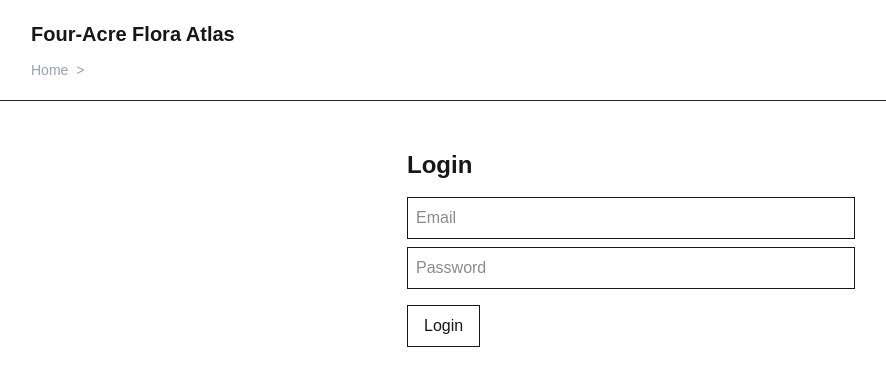
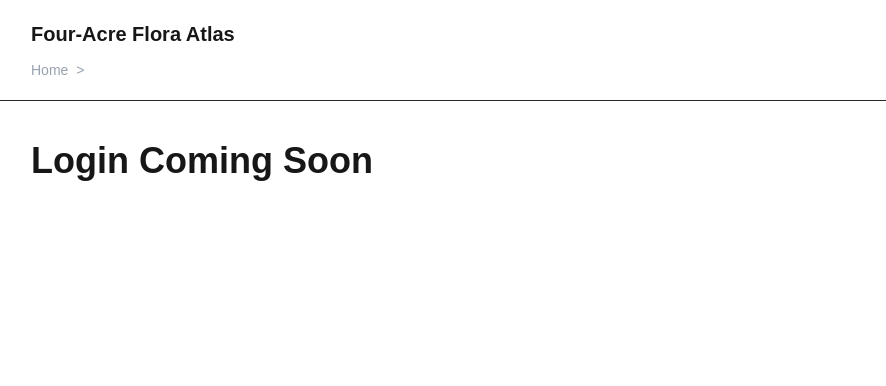
Before and after one commit to amandakoster/four-acre-flora-atlas, a Next.js app: page /login in a window 1280 px wide. Shown: the top 386 px of the page, without its empty margins (9-895 px from the left). Built offline with nearby package versions, Linux system fonts and the light colour scheme; no server answers.

Commit message:
Fix Vercel build

```diff
--- a/app/login/page.tsx
+++ b/app/login/page.tsx
@@ -1,48 +1,56 @@
-"use client";
+// "use client";
 
-import { useState } from "react";
-import { supabase } from "@/lib/supabase";
+// import { useState } from "react";
+// import { supabase } from "@/lib/supabase";
+
+// export default function LoginPage() {
+//   const [email, setEmail] = useState("");
+//   const [password, setPassword] = useState("");
+
+//   const login = async () => {
+//     const { error } = await supabase.auth.signInWithPassword({
+//       email,
+//       password,
+//     });
+
+//     if (error) {
+//       alert(error.message);
+//       return;
+//     }
+
+//     window.location.href = "/";
+//   };
+
+//   return (
+//     <div className="max-w-md mx-auto mt-12">
+//       <h1 className="text-2xl font-bold mb-4">Login</h1>
+
+//       <input
+//         className="border p-2 w-full mb-2"
+//         placeholder="Email"
+//         value={email}
+//         onChange={(e) => setEmail(e.target.value)}
+//       />
+
+//       <input
+//         type="password"
+//         className="border p-2 w-full mb-4"
+//         placeholder="Password"
+//         value={password}
+//         onChange={(e) => setPassword(e.target.value)}
+//       />
+
+//       <button onClick={login} className="border px-4 py-2">
+//         Login
+//       </button>
+//     </div>
+//   );
+// }
 
 export default function LoginPage() {
-  const [email, setEmail] = useState("");
-  const [password, setPassword] = useState("");
-
-  const login = async () => {
-    const { error } = await supabase.auth.signInWithPassword({
-      email,
-      password,
-    });
-
-    if (error) {
-      alert(error.message);
-      return;
-    }
-
-    window.location.href = "/";
-  };
-
   return (
-    <div className="max-w-md mx-auto mt-12">
-      <h1 className="text-2xl font-bold mb-4">Login</h1>
-
-      <input
-        className="border p-2 w-full mb-2"
-        placeholder="Email"
-        value={email}
-        onChange={(e) => setEmail(e.target.value)}
-      />
-
-      <input
-        type="password"
-        className="border p-2 w-full mb-4"
-        placeholder="Password"
-        value={password}
-        onChange={(e) => setPassword(e.target.value)}
-      />
-
-      <button onClick={login} className="border px-4 py-2">
-        Login
-      </button>
-    </div>
+    <main className="p-10">
+      <h1 className="text-4xl font-bold">Login Coming Soon</h1>
+    </main>
   );
 }
```
